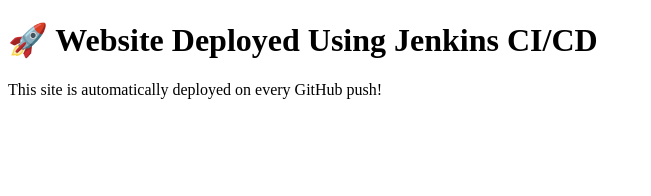
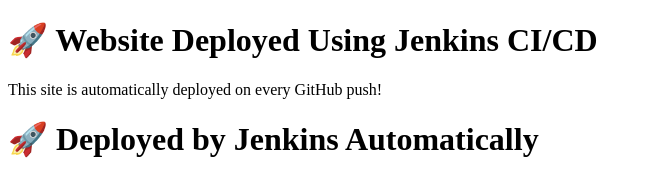
Before and after one commit to pranavnigade123/jenkins-project, a plain HTML site: page index.html in a window 1280 px wide. Shown: the whole page, without its empty margins (0-651 px from the left). Drawn offline with Linux system fonts and the light colour scheme.

Commit message:
Add heading for Jenkins automated deployment

```diff
--- a/index.html
+++ b/index.html
@@ -6,5 +6,6 @@
 <body>
     <h1>🚀 Website Deployed Using Jenkins CI/CD</h1>
     <p>This site is automatically deployed on every GitHub push!</p>
+    <h1>🚀 Deployed by Jenkins Automatically</h1>
 </body>
 </html>
```
